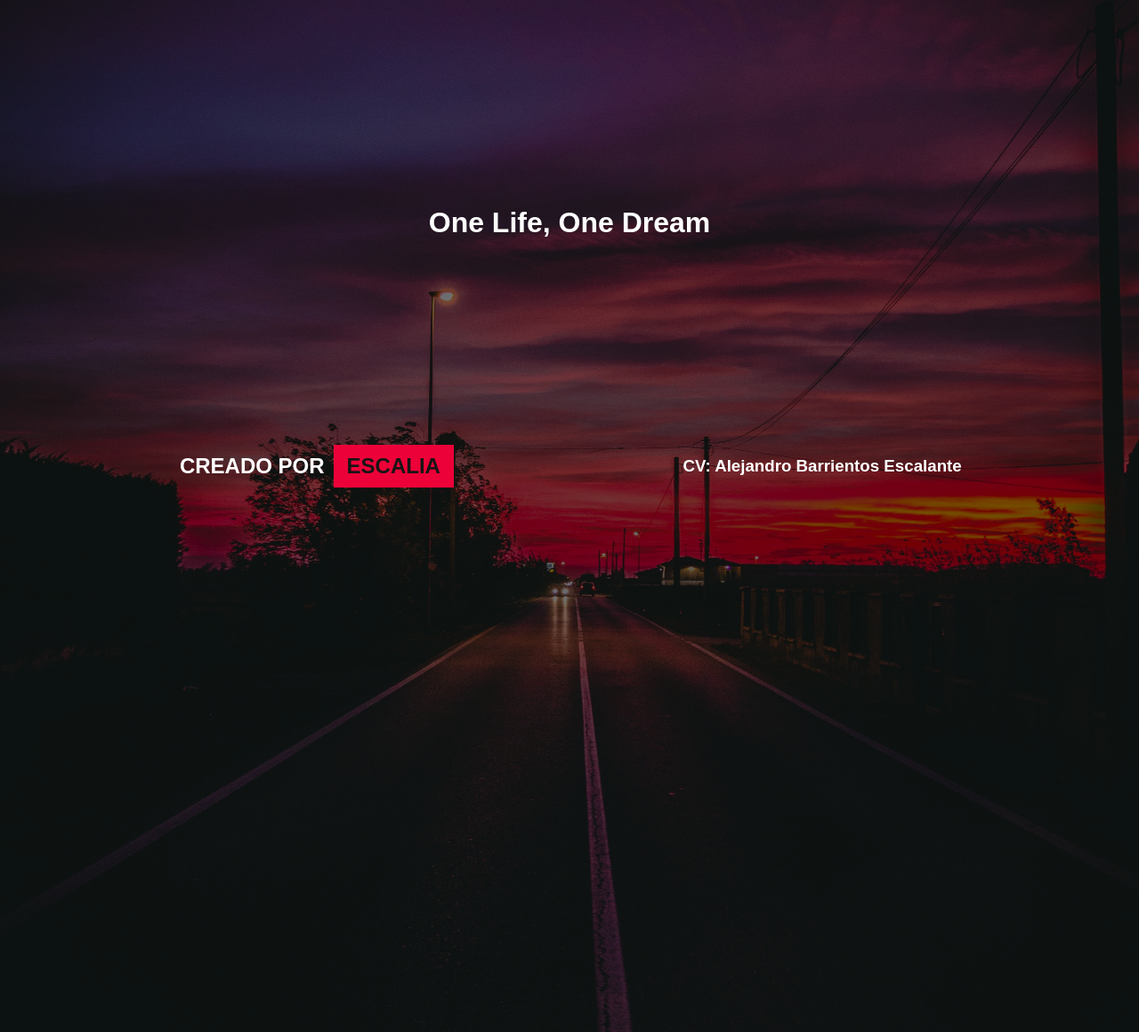
After one commit to beofalejandro/codespaces-flask, a Flask app: page /about in a window 1280 px wide. The commit adds this page. Shown: the whole page at 89% size. Run offline with Flask 3, Linux system fonts and the light colour scheme.

Commit message:
New Content

```diff
--- a/app.py
+++ b/app.py
@@ -12,9 +12,9 @@
 def index():
     return rt('index.html')
 
-#@app.route('/about')
-#def about():
-#    return rt('about.html')
+@app.route('/about')
+def about():
+    return rt('about.html')
 
 
 # Methods for index page
--- a/static/general_stylesheet.css
+++ b/static/general_stylesheet.css
@@ -1,7 +1,3 @@
-:root {
-  --backcgorund-color: # ;
-}
-
 * {
   margin: 0;
   padding: 0;
@@ -28,6 +24,7 @@
   padding: 0 4%;
   height: 55px;
   z-index: 1;
+  transition: 0.5s;
 }
 
 /* --- BODY STYLES --- */
--- a/static/index_stylesheet.css
+++ b/static/index_stylesheet.css
@@ -46,7 +46,6 @@
   text-align: center;
   justify-content: center;
 }
-
 
 .project-container {
   margin: 30px;
@@ -115,6 +114,10 @@
     margin: 0 10px;
   }
 
+  .project-container {
+    margin: 30px 15px;
+  }
+
   .project-content {
     display: inline;
     gap: 5px;
--- /dev/null
+++ b/templates/about.html
@@ -0,0 +1,29 @@
+<!DOCTYPE html>
+<html lang="en">
+
+<head>
+    <meta charset="UTF-8">
+    <meta name="viewport" content="width=device-width, initial-scale=1.0">
+    <title>About Me</title>
+    <link rel="stylesheet" href=" {{url_for('static', filename='about_stylesheet.css')}} " />
+    <link rel="stylesheet" href=" {{url_for('static', filename='general_stylesheet.css')}} " />
+</head>
+
+<body>
+    <main class="credits-conatiner">
+        <div class="title">
+            <h1>One Life, One Dream</h1>
+        </div>
+        <div class="credits-content">
+            <div class="escalia-credits">
+                <h2 id="tx_created-by">CREADO POR</h2>
+                <h2 id="tx_escalia">ESCALIA</h2>
+            </div>
+            <div class="alejandro-credits">
+                <h3 id="tx_alejandro">CV: Alejandro Barrientos Escalante</h3>
+            </div>
+        </div>
+    </main>
+</body>
+
+</html>
```
Also changed, not shown: static/main.css (+0 -37 lines).
